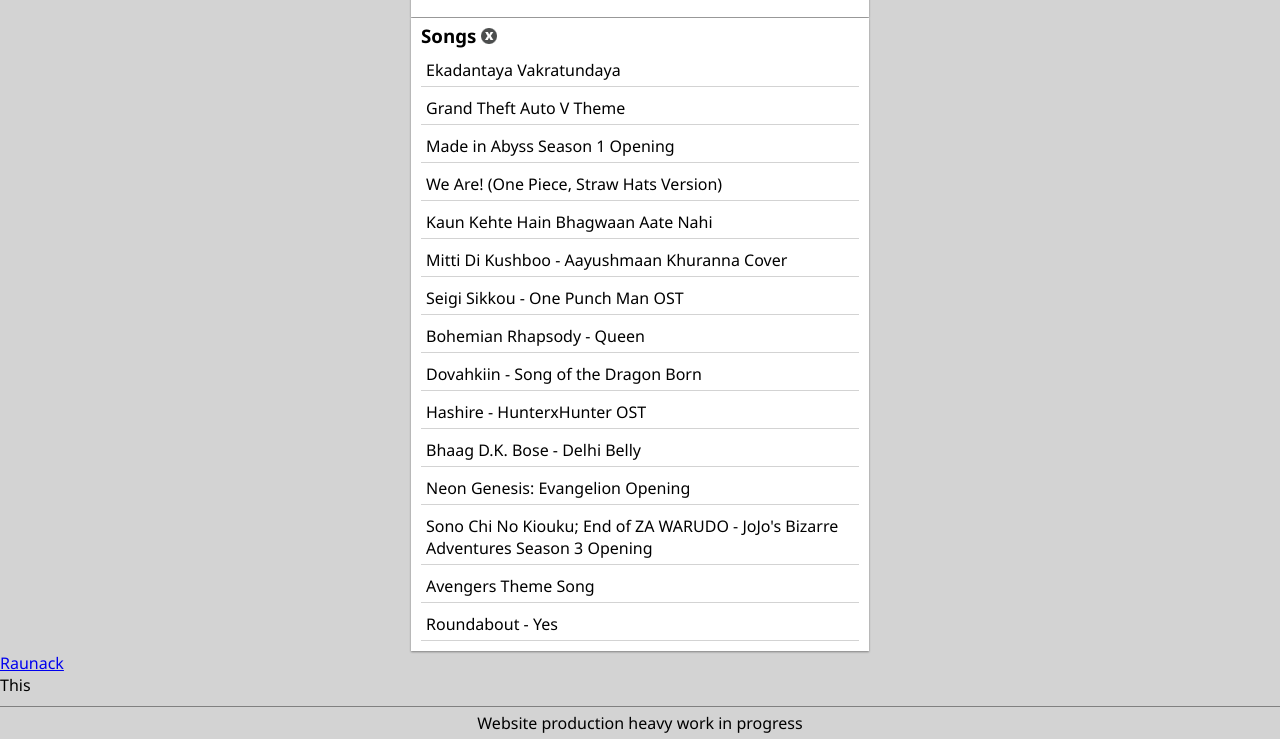
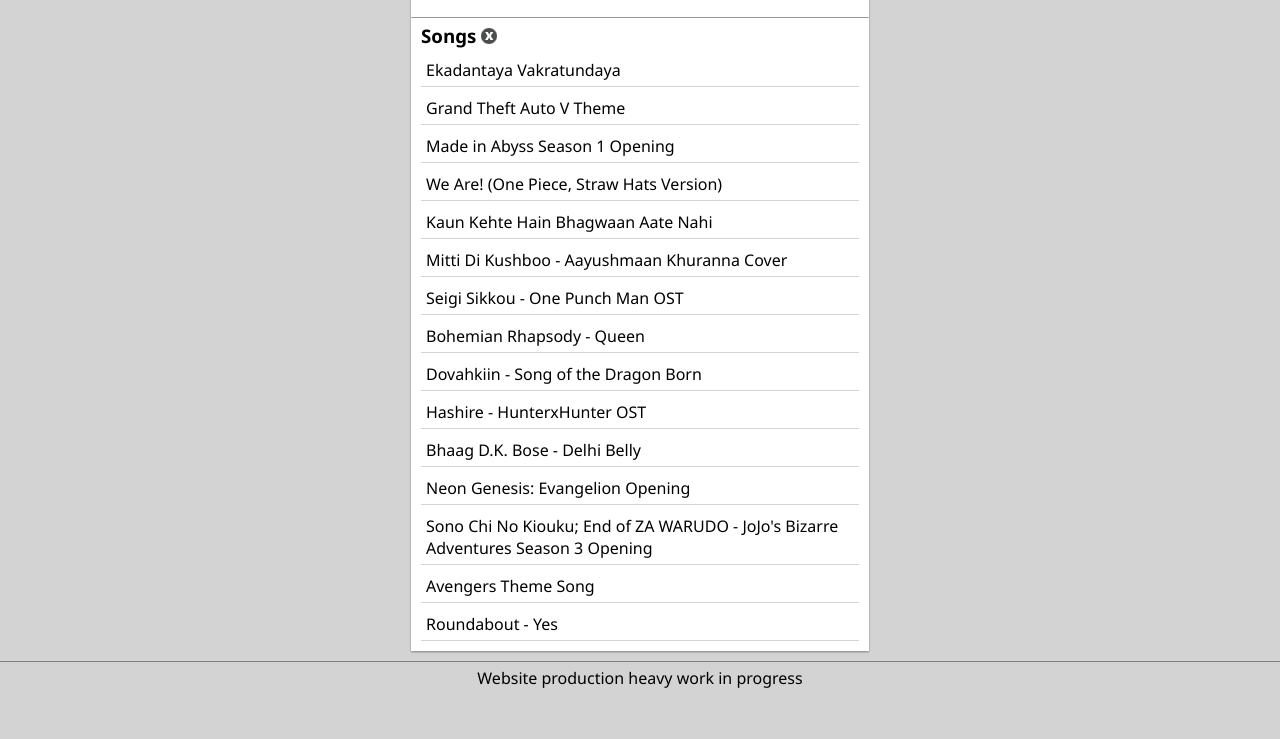
Before and after one commit to le-raunack/MusicPlayer, a plain HTML site: page index.html in a window 1280 px wide. Shown: the part 149-888 px from the top of the page. After the commit the page ends 843 px from the top, so only its background shows below. Drawn offline with Linux system fonts and the light colour scheme.

Commit message:
Music Player 2.5.9.1

```diff
--- a/index.html
+++ b/index.html
@@ -41,10 +41,6 @@
             </ul>
         </div>
     </main>
-    <ul id="toggled_menu" class="toggled_menu_hidden">
-        <a href="https://le-raunack.github.io/MusicPlayer"><li>Raunack</li></a>
-        <li>This</li>
-    </ul>
     <footer>
         <p>Website production heavy work in progress</p>
     </footer>
```
